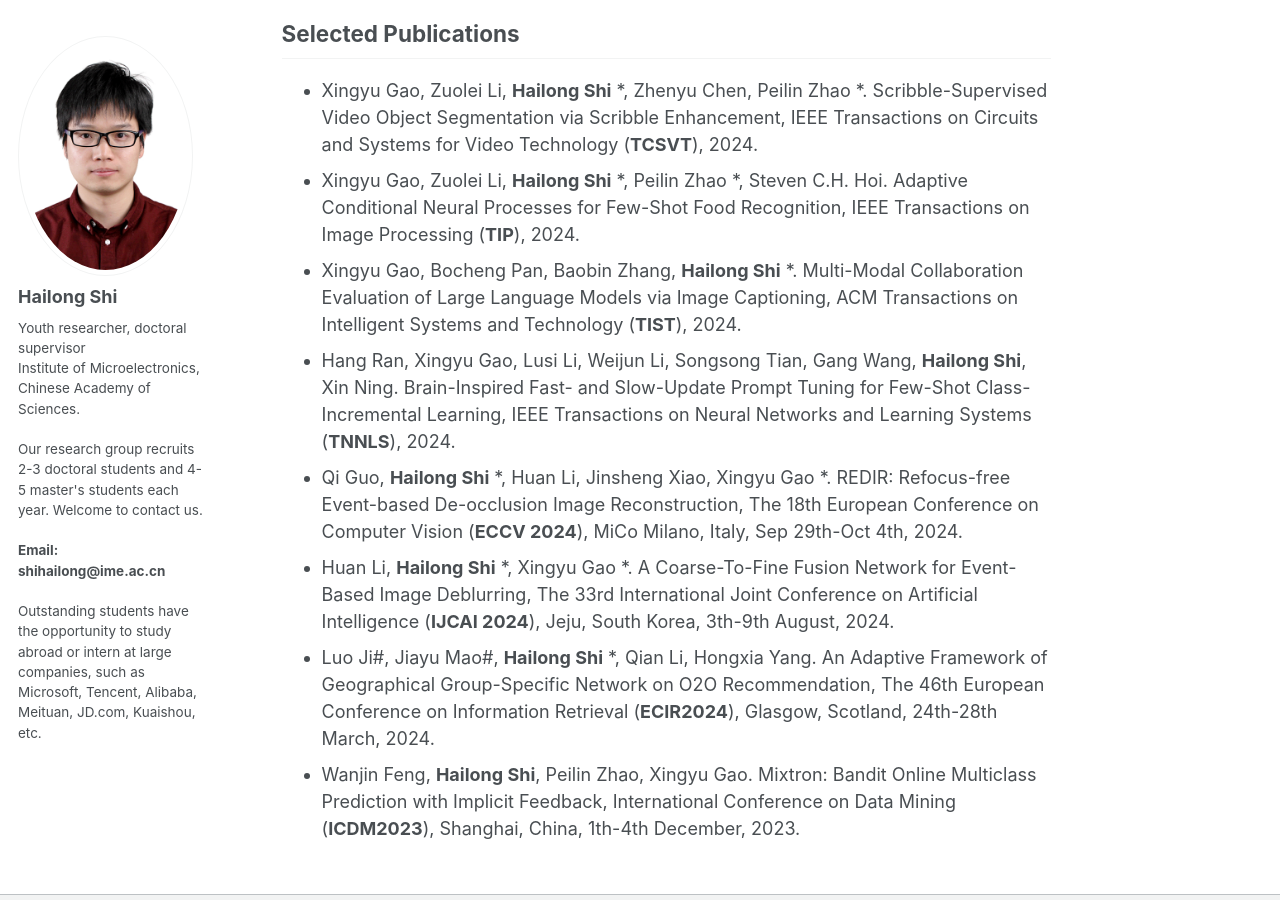
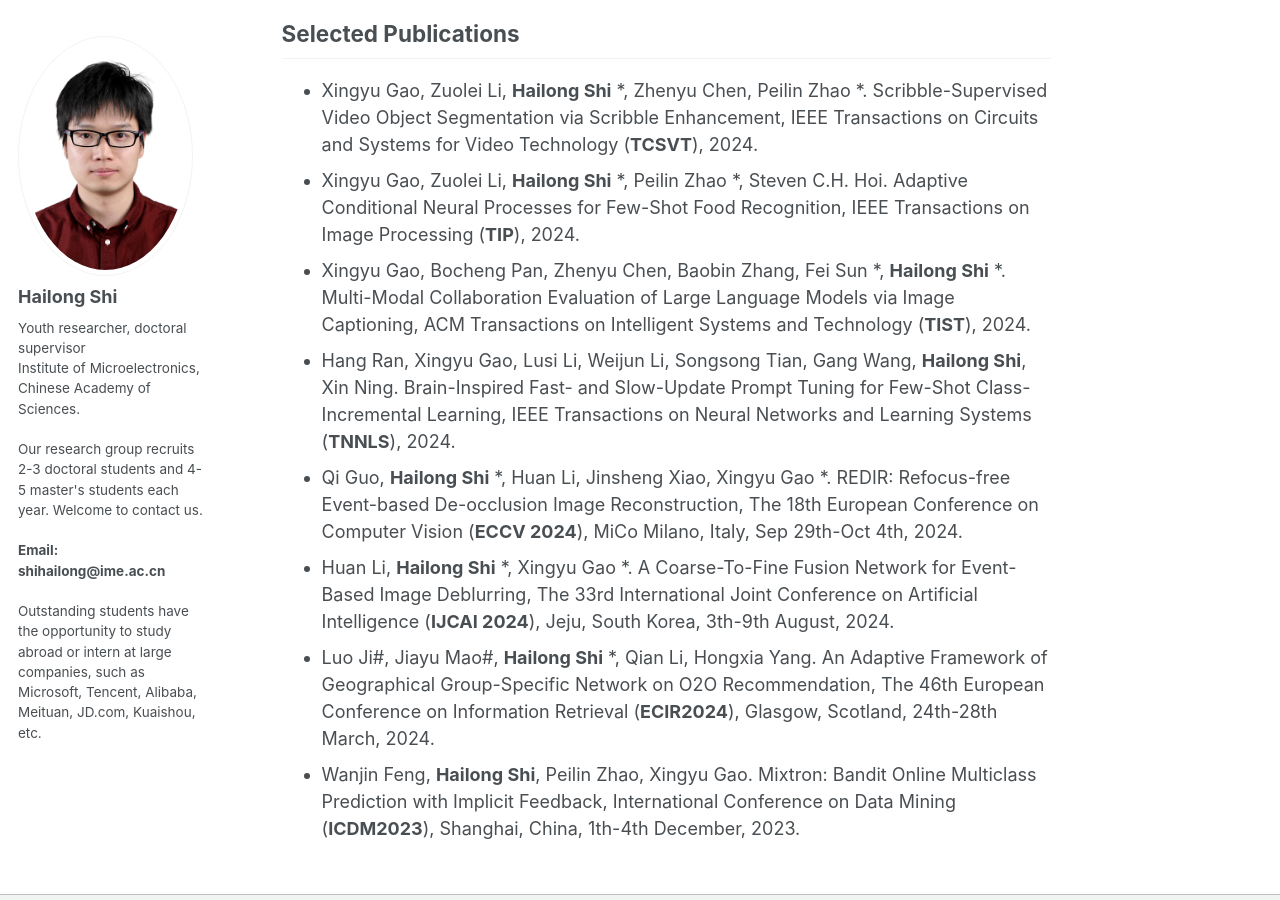
Before and after one commit to shihailong2023/shihailong2023.github.io, a Jekyll site: the page built from _pages/about.md, in a window 1280 px wide and 900 px high, scrolled down 1678 px. Built offline with Jekyll 4.4.1, drawn with Linux system fonts in a browser that asks for light colours.

Commit message:
Update about.md

```diff
--- a/_pages/about.md
+++ b/_pages/about.md
@@ -36,7 +36,7 @@ This is Hailong Shi’s personal homepage.
 ## Selected Publications
 * Xingyu Gao, Zuolei Li, **Hailong Shi** *, Zhenyu Chen, Peilin Zhao *. Scribble-Supervised Video Object Segmentation via Scribble Enhancement, IEEE Transactions on Circuits and Systems for Video Technology (**TCSVT**), 2024.
 * Xingyu Gao, Zuolei Li, **Hailong Shi** *, Peilin Zhao *, Steven C.H. Hoi. Adaptive Conditional Neural Processes for Few-Shot Food Recognition, IEEE Transactions on Image Processing (**TIP**), 2024.
-* Xingyu Gao, Bocheng Pan, Baobin Zhang, **Hailong Shi** *. Multi-Modal Collaboration Evaluation of Large Language Models via Image Captioning, ACM Transactions on Intelligent Systems and Technology (**TIST**), 2024.
+* Xingyu Gao, Bocheng Pan, Zhenyu Chen, Baobin Zhang, Fei Sun *, **Hailong Shi** *. Multi-Modal Collaboration Evaluation of Large Language Models via Image Captioning, ACM Transactions on Intelligent Systems and Technology (**TIST**), 2024.
 * Hang Ran, Xingyu Gao, Lusi Li, Weijun Li, Songsong Tian, Gang Wang, **Hailong Shi**, Xin Ning. Brain-Inspired Fast- and Slow-Update Prompt Tuning for Few-Shot Class-Incremental Learning, IEEE Transactions on Neural Networks and Learning Systems (**TNNLS**), 2024.
 * Qi Guo, **Hailong Shi** *, Huan Li, Jinsheng Xiao, Xingyu Gao *. REDIR: Refocus-free Event-based De-occlusion Image Reconstruction, The 18th European Conference on Computer Vision (**ECCV 2024**), MiCo Milano, Italy, Sep 29th-Oct 4th, 2024.
 * Huan Li, **Hailong Shi** *, Xingyu Gao *. A Coarse-To-Fine Fusion Network for Event-Based Image Deblurring, The 33rd International Joint Conference on Artificial Intelligence (**IJCAI 2024**), Jeju, South Korea, 3th-9th August, 2024.
```
